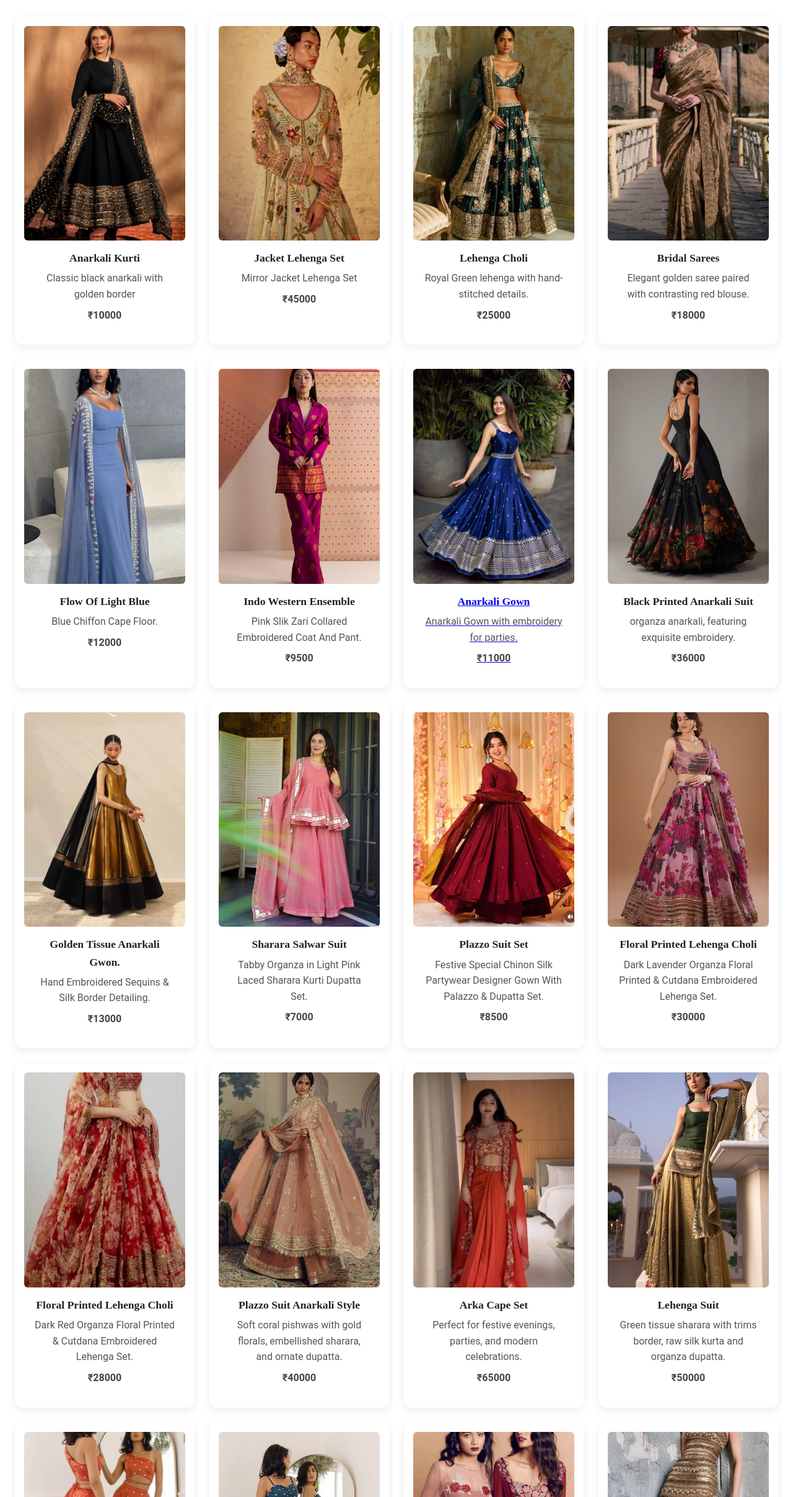
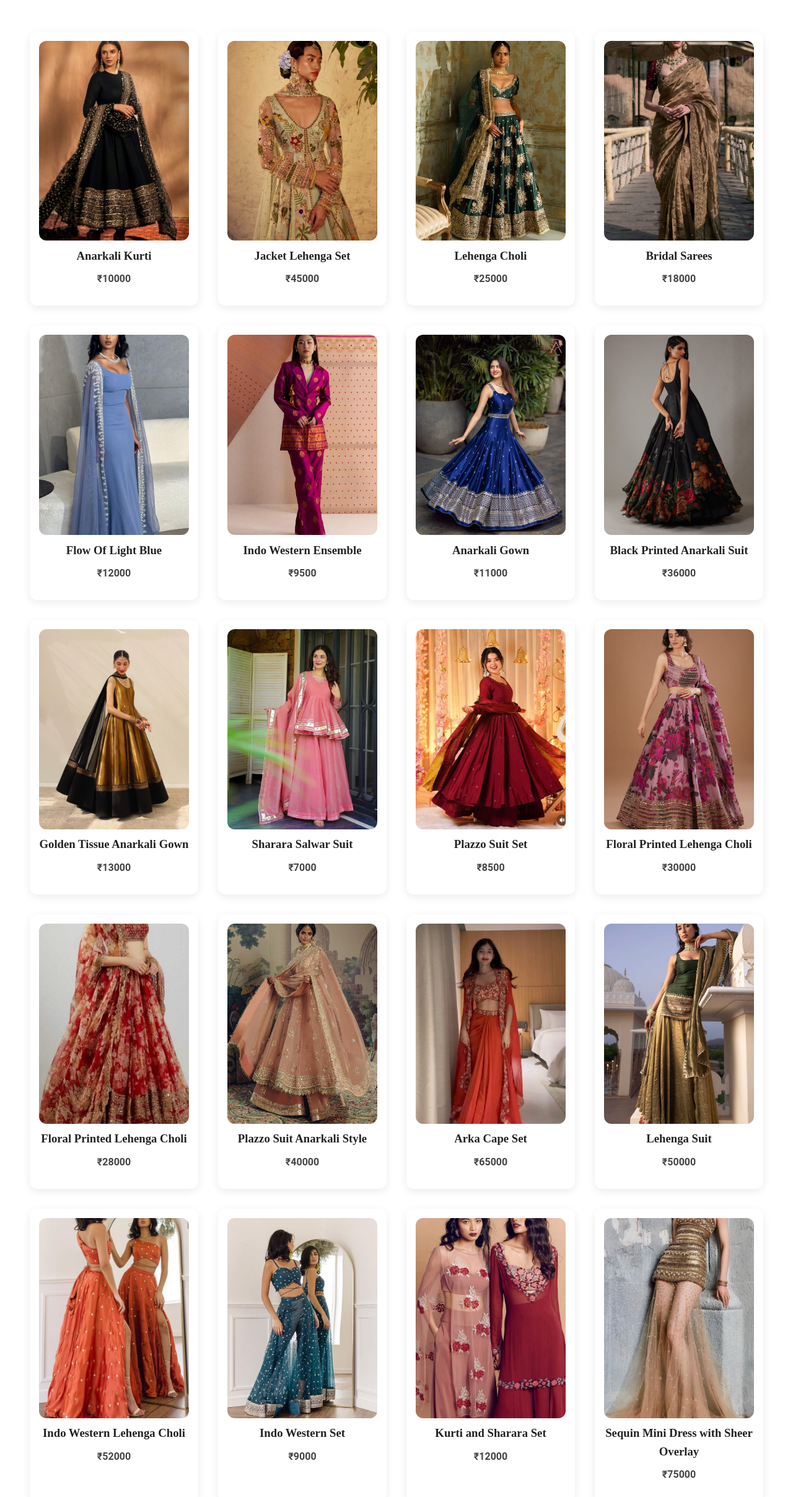
Before and after one commit to stocksofcoding7/fashion-website, a plain HTML site: page explore.html in a window 1280 px wide. Shown: the part 145-2560 px from the top of the page at 62% size. Drawn offline with Linux system fonts and the light colour scheme.

Commit message:
work on product page

`````diff
--- a/explore.html
+++ b/explore.html
@@ -17,189 +17,127 @@
   <!-- Gallery -->
   <section id="explore">
   <h2>Explore Designs</h2>
-  <div class="design-gallery">
+  <div class="design-gallery" style="display: grid; grid-template-columns: repeat(4, 1fr); gap: 32px; padding: 24px;">
 
-    <div class="design-card">
-      <img src="assets/explore 1.jpg" alt="Anarkali Kurti">
-      <div class="design-content">
+    <a class="design-card" href="product.html?name=Anarkali%20Kurti&price=10000&desc=Classic%20black%20anarkali%20with%20golden%20border&img=assets/explore%201.jpg" style="text-decoration:none; color:inherit;">
+      <img src="assets/explore 1.jpg" alt="Anarkali Kurti" style="width:100%; border-radius:12px;">
       <h3>Anarkali Kurti</h3>
-        <p>Classic black anarkali with golden border</p>
       <p class="price">₹10000</p>
-      </div>
-    </div>
+    </a>
 
-    <div class="design-card">
-      <img src="assets/explore 2.jpg" alt="Designer Saree">
-      <div class="design-content">
+    <a class="design-card" href="product.html?name=Jacket%20Lehenga%20Set&price=45000&desc=Mirror%20Jacket%20Lehenga%20Set&img=assets/explore%202.jpg" style="text-decoration:none; color:inherit;">
+      <img src="assets/explore 2.jpg" alt="Jacket Lehenga Set" style="width:100%; border-radius:12px;">
       <h3>Jacket Lehenga Set</h3>
-        <p>Mirror Jacket Lehenga Set</p>
       <p class="price">₹45000</p>
-      </div>
-    </div>
+    </a>
 
-    <div class="design-card">
-      <img src="assets/explore 3.jpg" alt="Lehenga Choli">
-      <div class="design-content">
+    <a class="design-card" href="product.html?name=Lehenga%20Choli&price=25000&desc=Royal%20Green%20lehenga%20with%20hand-stitched%20details.&img=assets/explore%203.jpg" style="text-decoration:none; color:inherit;">
+      <img src="assets/explore 3.jpg" alt="Lehenga Choli" style="width:100%; border-radius:12px;">
       <h3>Lehenga Choli</h3>
-        <p>Royal Green lehenga with hand-stitched details.</p>
       <p class="price">₹25000</p>
-      </div>
-    </div>
+    </a>
 
-    <div class="design-card">
-      <img src="assets/explore 4.jpg" alt="Bridal Sarees">
-      <div class="design-content">
+    <a class="design-card" href="product.html?name=Bridal%20Sarees&price=18000&desc=Elegant%20golden%20saree%20paired%20with%20contrasting%20red%20blouse.&img=assets/explore%204.jpg" style="text-decoration:none; color:inherit;">
+      <img src="assets/explore 4.jpg" alt="Bridal Sarees" style="width:100%; border-radius:12px;">
       <h3>Bridal Sarees</h3>
-        <p>Elegant golden saree paired with contrasting red blouse.</p>
       <p class="price">₹18000</p>
-      </div>
-    </div>
+    </a>
 
-    <div class="design-card">
-      <img src="assets/explore 5.jpg" alt="Flow Of Light Blue">
-      <div class="design-content">
+    <a class="design-card" href="product.html?name=Flow%20Of%20Light%20Blue&price=12000&desc=Blue%20Chiffon%20Cape%20Floor.&img=assets/explore%205.jpg" style="text-decoration:none; color:inherit;">
+      <img src="assets/explore 5.jpg" alt="Flow Of Light Blue" style="width:100%; border-radius:12px;">
       <h3>Flow Of Light Blue</h3>
-        <p>Blue Chiffon Cape Floor.</p>
       <p class="price">₹12000</p>
-      </div>
-    </div>
+    </a>
 
-    <div class="design-card">
-      <img src="assets/explore 6.jpg" alt="Indo Western Ensemble">
-      <div class="design-content">
+    <a class="design-card" href="product.html?name=Indo%20Western%20Ensemble&price=9500&desc=Pink%20Slik%20Zari%20Collared%20Embroidered%20Coat%20And%20Pant.&img=assets/explore%206.jpg" style="text-decoration:none; color:inherit;">
+      <img src="assets/explore 6.jpg" alt="Indo Western Ensemble" style="width:100%; border-radius:12px;">
       <h3>Indo Western Ensemble</h3>
-        <p>Pink Slik Zari Collared Embroidered Coat And Pant.</p>
       <p class="price">₹9500</p>
-      </div>
-    </div>
+    </a>
 
-    <div class="design-card">
-      <a href="product.html">
-        <img src="assets/explore 7.jpg" alt="Anarkali Gown">
-        <div class="design-content">
-          <h3>Anarkali Gown </h3>
-          <p>Anarkali Gown with embroidery for parties.</p>
+    <a class="design-card" href="product.html?name=Anarkali%20Gown&price=11000&desc=Anarkali%20Gown%20with%20embroidery%20for%20parties.&img=assets/explore%207.jpg" style="text-decoration:none; color:inherit;">
+      <img src="assets/explore 7.jpg" alt="Anarkali Gown" style="width:100%; border-radius:12px;">
+      <h3>Anarkali Gown</h3>
       <p class="price">₹11000</p>
     </a>
-      </div>
-    </div>
 
-    <div class="design-card">
-      <img src="assets/explore 8.jpg" alt="Black Printed Anarkali Suit">
-      <div class="design-content">
-        <h3>Black Printed Anarkali Suit </h3>
-        <p>organza anarkali, featuring exquisite embroidery.</p>
+    <a class="design-card" href="product.html?name=Black%20Printed%20Anarkali%20Suit&price=36000&desc=organza%20anarkali,%20featuring%20exquisite%20embroidery.&img=assets/explore%208.jpg" style="text-decoration:none; color:inherit;">
+      <img src="assets/explore 8.jpg" alt="Black Printed Anarkali Suit" style="width:100%; border-radius:12px;">
+      <h3>Black Printed Anarkali Suit</h3>
       <p class="price">₹36000</p>
-      </div>
-    </div>
+    </a>
 
-    <div class="design-card">
-      <img src="assets/explore 9.jpg" alt="Kurti - Festive">
-      <div class="design-content">
-        <h3> Golden Tissue Anarkali Gwon. </h3>
-        <p>Hand Embroidered Sequins & Silk Border Detailing.</p>
+    <a class="design-card" href="product.html?name=Golden%20Tissue%20Anarkali%20Gown&price=13000&desc=Hand%20Embroidered%20Sequins%20&%20Silk%20Border%20Detailing.&img=assets/explore%209.jpg" style="text-decoration:none; color:inherit;">
+      <img src="assets/explore 9.jpg" alt="Golden Tissue Anarkali Gown" style="width:100%; border-radius:12px;">
+      <h3>Golden Tissue Anarkali Gown</h3>
       <p class="price">₹13000</p>
-      </div>
-    </div>
+    </a>
 
-    <div class="design-card">
-      <img src="assets/explore 10.jpg" alt="Sharara Salwar Suit">
-      <div class="design-content">
+    <a class="design-card" href="product.html?name=Sharara%20Salwar%20Suit&price=7000&desc=Tabby%20Organza%20in%20Light%20Pink%20Laced%20Sharara%20Kurti%20Dupatta%20Set.&img=assets/explore%2010.jpg" style="text-decoration:none; color:inherit;">
+      <img src="assets/explore 10.jpg" alt="Sharara Salwar Suit" style="width:100%; border-radius:12px;">
       <h3>Sharara Salwar Suit</h3>
-        <p>Tabby Organza in Light Pink Laced Sharara Kurti Dupatta Set.</p>
       <p class="price">₹7000</p>
-      </div>
-    </div>
+    </a>
 
-    <div class="design-card">
-      <img src="assets/explore 11.jpg" alt="Plazzo Suit Set">
-      <div class="design-content">
+    <a class="design-card" href="product.html?name=Plazzo%20Suit%20Set&price=8500&desc=Festive%20Special%20Chinon%20Silk%20Partywear%20Designer%20Gown%20With%20Palazzo%20&%20Dupatta%20Set.&img=assets/explore%2011.jpg" style="text-decoration:none; color:inherit;">
+      <img src="assets/explore 11.jpg" alt="Plazzo Suit Set" style="width:100%; border-radius:12px;">
       <h3>Plazzo Suit Set</h3>
-        <p>Festive Special Chinon Silk Partywear Designer Gown With Palazzo & Dupatta Set.</p>
       <p class="price">₹8500</p>
-      </div>
-    </div>
+    </a>
 
-    <div class="design-card">
-      <img src="assets/explore 12.jpg" alt="Floral Printed Lehenga Choli">
-      <div class="design-content">
+    <a class="design-card" href="product.html?name=Floral%20Printed%20Lehenga%20Choli&price=30000&desc=Dark%20Lavender%20Organza%20Floral%20Printed%20&%20Cutdana%20Embroidered%20Lehenga%20Set.&img=assets/explore%2012.jpg" style="text-decoration:none; color:inherit;">
+      <img src="assets/explore 12.jpg" alt="Floral Printed Lehenga Choli" style="width:100%; border-radius:12px;">
       <h3>Floral Printed Lehenga Choli</h3>
-        <p>Dark Lavender Organza Floral Printed & Cutdana Embroidered Lehenga Set.</p>
       <p class="price">₹30000</p>
-      </div>
-    </div>
+    </a>
 
-    <div class="design-card">
-      <img src="assets/explore 13.jpg" alt="Floral Printed Lehenga Choli">
-      <div class="design-content">
+    <a class="design-card" href="product.html?name=Floral%20Printed%20Lehenga%20Choli&price=28000&desc=Dark%20Red%20Organza%20Floral%20Printed%20&%20Cutdana%20Embroidered%20Lehenga%20Set.&img=assets/explore%2013.jpg" style="text-decoration:none; color:inherit;">
+      <img src="assets/explore 13.jpg" alt="Floral Printed Lehenga Choli" style="width:100%; border-radius:12px;">
       <h3>Floral Printed Lehenga Choli</h3>
-        <p>Dark Red Organza Floral Printed & Cutdana Embroidered Lehenga Set.</p>
       <p class="price">₹28000</p>
-      </div>
-    </div>
+    </a>
 
-    <div class="design-card">
-      <img src="assets/explore 14.jpg" alt="Plazzo Suit Anarkali Style">
-      <div class="design-content">
+    <a class="design-card" href="product.html?name=Plazzo%20Suit%20Anarkali%20Style&price=40000&desc=Soft%20coral%20pishwas%20with%20gold%20florals,%20embellished%20sharara,%20and%20ornate%20dupatta.&img=assets/explore%2014.jpg" style="text-decoration:none; color:inherit;">
+      <img src="assets/explore 14.jpg" alt="Plazzo Suit Anarkali Style" style="width:100%; border-radius:12px;">
       <h3>Plazzo Suit Anarkali Style</h3>
-        <p>Soft coral pishwas with gold florals, embellished sharara, and ornate dupatta.</p>
       <p class="price">₹40000</p>
-      </div>
-    </div>
+    </a>
 
-    <div class="design-card">
-      <img src="assets/explore 15.jpg" alt="Arka Cape Set">
-      <div class="design-content">
+    <a class="design-card" href="product.html?name=Arka%20Cape%20Set&price=65000&desc=Perfect%20for%20festive%20evenings,%20parties,%20and%20modern%20celebrations.&img=assets/explore%2015.jpg" style="text-decoration:none; color:inherit;">
+      <img src="assets/explore 15.jpg" alt="Arka Cape Set" style="width:100%; border-radius:12px;">
       <h3>Arka Cape Set</h3>
-        <p>Perfect for festive evenings, parties, and modern celebrations.</p>
       <p class="price">₹65000</p>
-      </div>
-    </div>
+    </a>
 
-    <div class="design-card">
-      <img src="assets/explore 16.jpg" alt="Lehenga Suit">
-      <div class="design-content">
+    <a class="design-card" href="product.html?name=Lehenga%20Suit&price=50000&desc=Green%20tissue%20sharara%20with%20trims%20border,%20raw%20silk%20kurta%20and%20organza%20dupatta.&img=assets/explore%2016.jpg" style="text-decoration:none; color:inherit;">
+      <img src="assets/explore 16.jpg" alt="Lehenga Suit" style="width:100%; border-radius:12px;">
       <h3>Lehenga Suit</h3>
-        <p>Green tissue sharara with trims border, raw silk kurta and organza dupatta.</p>
       <p class="price">₹50000</p>
-      </div>
-    </div>
+    </a>
 
-    <div class="design-card">
-      <img src="assets/explore 17.jpg" alt="Indo Western Lehenga Choli">
-      <div class="design-content">
+    <a class="design-card" href="product.html?name=Indo%20Western%20Lehenga%20Choli&price=52000&desc=Mirror%20Indo%20Western%20Lehenga%20Choli%20Designer%20Wedding%20Party%20Lengha.&img=assets/explore%2017.jpg" style="text-decoration:none; color:inherit;">
+      <img src="assets/explore 17.jpg" alt="Indo Western Lehenga Choli" style="width:100%; border-radius:12px;">
       <h3>Indo Western Lehenga Choli</h3>
-        <p>Mirror Indo Western Lehenga Choli Designer Wedding Party Lengha.</p>
       <p class="price">₹52000</p>
-      </div>
-    </div>
+    </a>
 
-    <div class="design-card">
-      <img src="assets/explore 18.jpg" alt="Indo Western Set">
-      <div class="design-content">
+    <a class="design-card" href="product.html?name=Indo%20Western%20Set&price=9000&desc=Mirror%20Indo%20Western%20Lehenga%20Choli%20Pant%20Designer%20Wedding%20Party.&img=assets/explore%2018.jpg" style="text-decoration:none; color:inherit;">
+      <img src="assets/explore 18.jpg" alt="Indo Western Set" style="width:100%; border-radius:12px;">
       <h3>Indo Western Set</h3>
-        <p>Mirror Indo Western Lehenga Choli Pant Designer Wedding Party.</p>
       <p class="price">₹9000</p>
-      </div>
-    </div>
+    </a>
 
-    <div class="design-card">
-      <img src="assets/explore 19.jpg" alt="Kurti - Daily Casual">
-      <div class="design-content">
-        <h3>kurti and sharara Set</h3>
-        <p> Maroon V Neck Embroidered Kurti With Embroidered Bustier & Sharara.</p>
+    <a class="design-card" href="product.html?name=Kurti%20and%20Sharara%20Set&price=12000&desc=Maroon%20V%20Neck%20Embroidered%20Kurti%20With%20Embroidered%20Bustier%20&%20Sharara.&img=assets/explore%2019.jpg" style="text-decoration:none; color:inherit;">
+      <img src="assets/explore 19.jpg" alt="Kurti and Sharara Set" style="width:100%; border-radius:12px;">
+      <h3>Kurti and Sharara Set</h3>
       <p class="price">₹12000</p>
-      </div>
-    </div>
+    </a>
 
-    <div class="design-card">
-      <img src="assets/explore 20.jpg" alt="Kurti - Traditional">
-      <div class="design-content">
+    <a class="design-card" href="product.html?name=Sequin%20Mini%20Dress%20with%20Sheer%20Overlay&price=75000&desc=Chic%20partywear%20dress%20with%20heavy%20sequin%20work.&img=assets/explore%2020.jpg" style="text-decoration:none; color:inherit;">
+      <img src="assets/explore 20.jpg" alt="Sequin Mini Dress with Sheer Overlay" style="width:100%; border-radius:12px;">
       <h3>Sequin Mini Dress with Sheer Overlay</h3>
-        <p>Chic partywear dress with heavy sequin work.</p>
-        <p class="price">₹75000````</p>
-      </div>
-    </div>
+      <p class="price">₹75000</p>
+    </a>
 
   </div>
 </section>
`````
Also changed, not shown: product.html (+61 -14 lines), script.js (added, +45 -0 lines). Lines whose indentation alone changed are shown as unchanged.
